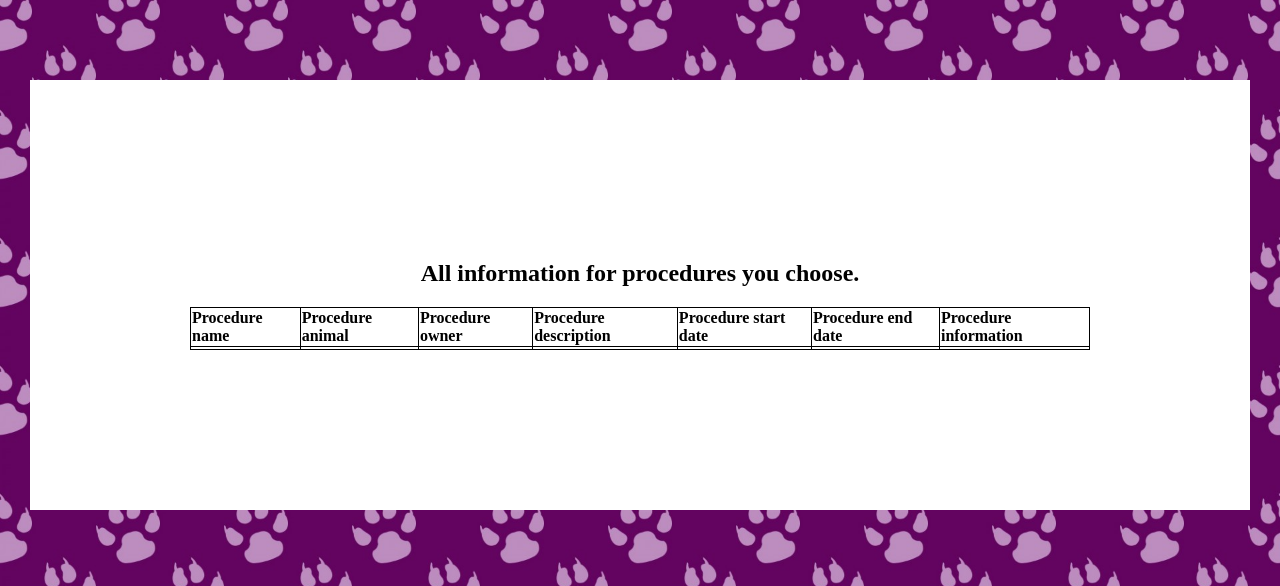
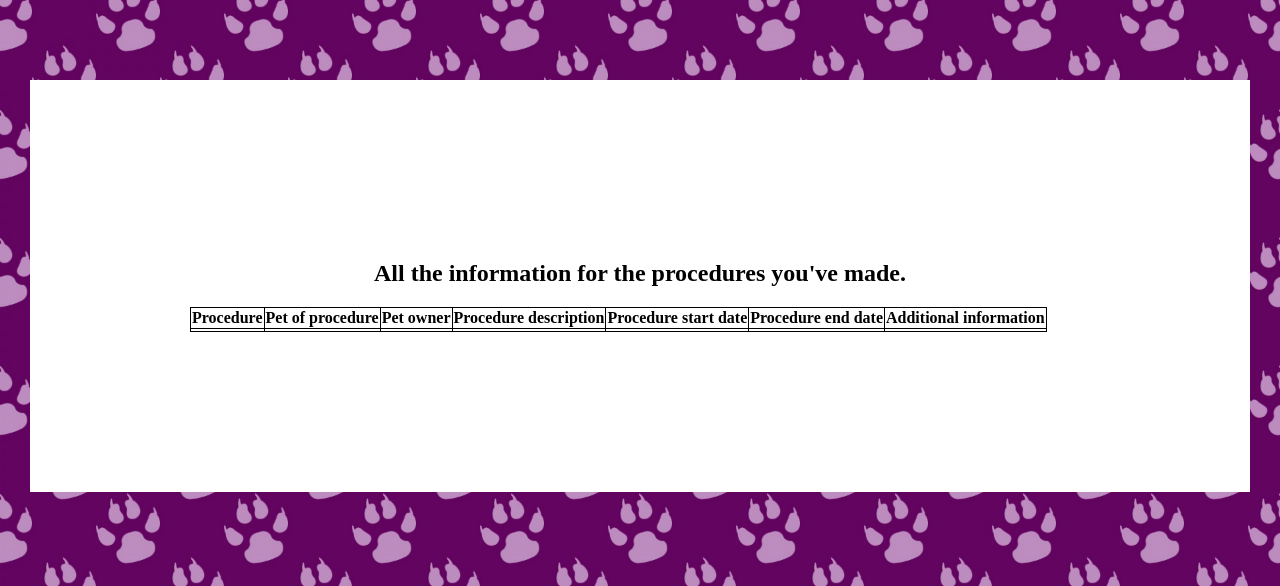
Before and after one commit to ralitsalyka/VeterinaryClinicRegister, a Django app: template clinic/templates/procedures/detail.html in a window 1280 px wide. Shown: the top 586 px of the page. Run offline with Django 3.2, Linux system fonts and the light colour scheme; the template is opened without the code that fills it, so the values that code supplies are empty.

Commit message:
New frontedn

```diff
--- a/clinic/models.py
+++ b/clinic/models.py
@@ -47,7 +47,7 @@ class User(AbstractBaseUser):
     objects = MyAccountManager()
 
     def __str__(self):
-        return f'User {self.username}'
+        return f'{self.username}'
 
     def has_perm(self, perm, obj=None):
         return self.is_admin
@@ -64,7 +64,7 @@ class Animal(models.Model):
     photo = models.ImageField(upload_to="media/images/")
 
     def __str__(self):
-        return f'Animal "{self.name}"'
+        return f'{self.name}'
 
 
 class Procedure(models.Model):
--- a/clinic/templates/procedures/detail.html
+++ b/clinic/templates/procedures/detail.html
@@ -21,16 +21,16 @@ table, th, td {
 }
 </style>
 <div >
-    <h2>All information for procedures you choose.</h2>
+    <h2>All the information for the procedures you've made.</h2>
 <table >
     <tr>
-        <th style="text-align:left">Procedure name</th>
-        <th style="text-align:left">Procedure animal</th>
-        <th style="text-align:left">Procedure owner</th>
+        <th style="text-align:left">Procedure</th>
+        <th style="text-align:left">Pet of procedure</th>
+        <th style="text-align:left">Pet owner</th>
         <th style="text-align:left">Procedure description</th>
         <th style="text-align:left">Procedure start date</th>
         <th style="text-align:left">Procedure end date</th>
-        <th style="text-align:left">Procedure information</th>
+        <th style="text-align:left">Additional information</th>
     </tr>
     <tr>
         <th style="text-align:left">{{procedure.name}}</th>
```
Also changed, not shown: clinic/templates/animals/detail.html (+4 -4 lines).
